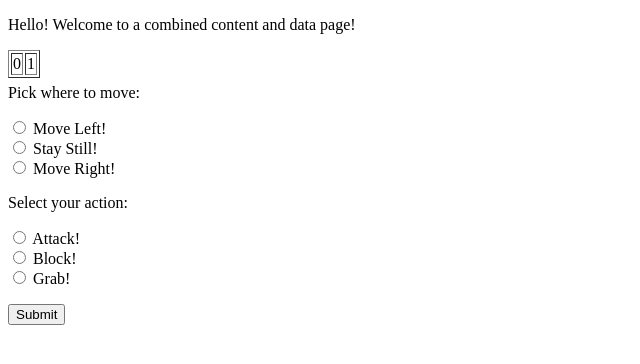
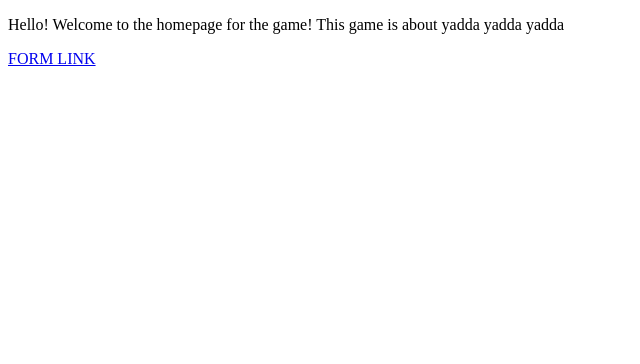
Before and after one commit to petekchoo/flask-test, a Flask app: page / in a window 1280 px wide. Shown: the top 364 px of the page, without its empty margins (0-640 px from the left). Run offline with Flask 2, Linux system fonts and the light colour scheme.

Commit message:
radical wordle update

```diff
--- a/application.py
+++ b/application.py
@@ -1,24 +1,47 @@
 from flask import Flask, render_template, request, redirect, url_for
 application = Flask(__name__)
 
-@application.route('/', methods = ['POST', 'GET'])
-def welcome():
-    return render_template('index.html', variableA = 0, variableB = 1)
+@application.route('/')
+def homepage():
+    return render_template('index.html')
 
-@application.route('/form')
-def form():
-    return render_template('/form.html')
+# allow both GET and POST requests
+@application.route('/form-example', methods=['GET', 'POST'])
+def form_example():
+    # handle the POST request
+    greenlist = []
+    greylist = []
+    yellowlist = [[], [], [], [], []]
+    bestword = ""
 
-@application.route('/data', methods = ['POST', 'GET'])
-def data():
-    if request.method == 'GET':
-        return "The URL /data is accessed directly. Try going to '/form' to submit form"
     if request.method == 'POST':
-        dataForm = request.form
-        return render_template('/data.html', form_data = dataForm)
 
-def manipulateInputs(inputA, inputB):
-    strTempA = inputA
-    strTempB = inputB
+        for i in range(1, 6):
+            greenlist.append(request.form.get('l'+str(i)+'g'))
 
-    return strTempB, strTempA
+        for letter in request.form.get('grey'):
+            greylist.append(letter)
+
+        for i in range(1, 6):
+            for letter in request.form.get('l'+str(i)+'y'):
+                yellowlist[i-1].append(letter)
+
+        return render_template('form.html', green = greenlist, grey = greylist, yellow = yellowlist, word = bestword)
+
+    # otherwise handle the GET request
+    return '''
+           <form method="POST">
+    <div><label>Letter 1 Green: <input type="text" name="l1g"></label></div>
+    <div><label>Letter 2 Green: <input type="text" name="l2g"></label></div>
+    <div><label>Letter 3 Green: <input type="text" name="l3g"></label></div>
+    <div><label>Letter 4 Green: <input type="text" name="l4g"></label></div>
+    <div><label>Letter 5 Green: <input type="text" name="l5g"></label></div>
+    <div><label>Letter 1 Yellows: <input type="text" name="l1y"></label></div>
+    <div><label>Letter 2 Yellows: <input type="text" name="l2y"></label></div>
+    <div><label>Letter 3 Yellows: <input type="text" name="l3y"></label></div>
+    <div><label>Letter 4 Yellows: <input type="text" name="l4y"></label></div>
+    <div><label>Letter 5 Yellows: <input type="text" name="l5y"></label></div>
+    <div><label>Grey Letters: <input type="text" name="grey"></label></div>
+    <input type="submit" value="Submit"></form>'''
+
+application.run()
--- a/templates/index.html
+++ b/templates/index.html
@@ -1,35 +1,9 @@
 <!doctype html>
 <html>
 <body>
-    <p>Hello! Welcome to a combined content and data page!</p>
+    <p>Hello! Welcome to the homepage for the game! This game is about yadda yadda yadda</p>
 
-    <table align="left" border="1">
-        <tr>
-            <td style='text-align: center;'>{{ variableA }}</td>
-            <td style='text-align: center;'>{{ variableB }}</td>
-        </tr>
-    </table><br>
-
-    <form action="?" method = "POST">
-
-        <p>Pick where to move:</p>
-        <input type="radio" id="left" name="movement" value=-1>
-        <label for="left">Move Left!</label><br>
-        <input type="radio" id="stay" name="movement" value=0>
-        <label for="stay">Stay Still!</label><br>
-        <input type="radio" id="right" name="movement" value=1>
-        <label for="right">Move Right!</label>
-
-        <p>Select your action:</p>
-        <input type="radio" id="attack" name="action" value=-1>
-        <label for="attack">Attack!</label><br>
-        <input type="radio" id="block" name="action" value="0">
-        <label for="block">Block!</label><br>
-        <input type="radio" id="grab" name="action" value="1">
-        <label for="grab">Grab!</label>
-
-        <p><input type = "submit" value = "Submit" /></p>
-    </form>
+    <p><a href="/form-example">FORM LINK</a></p>
 
 </body>
 </html>
```
Also changed, not shown: templates/form.html (+18 -14 lines), 2 other files.
